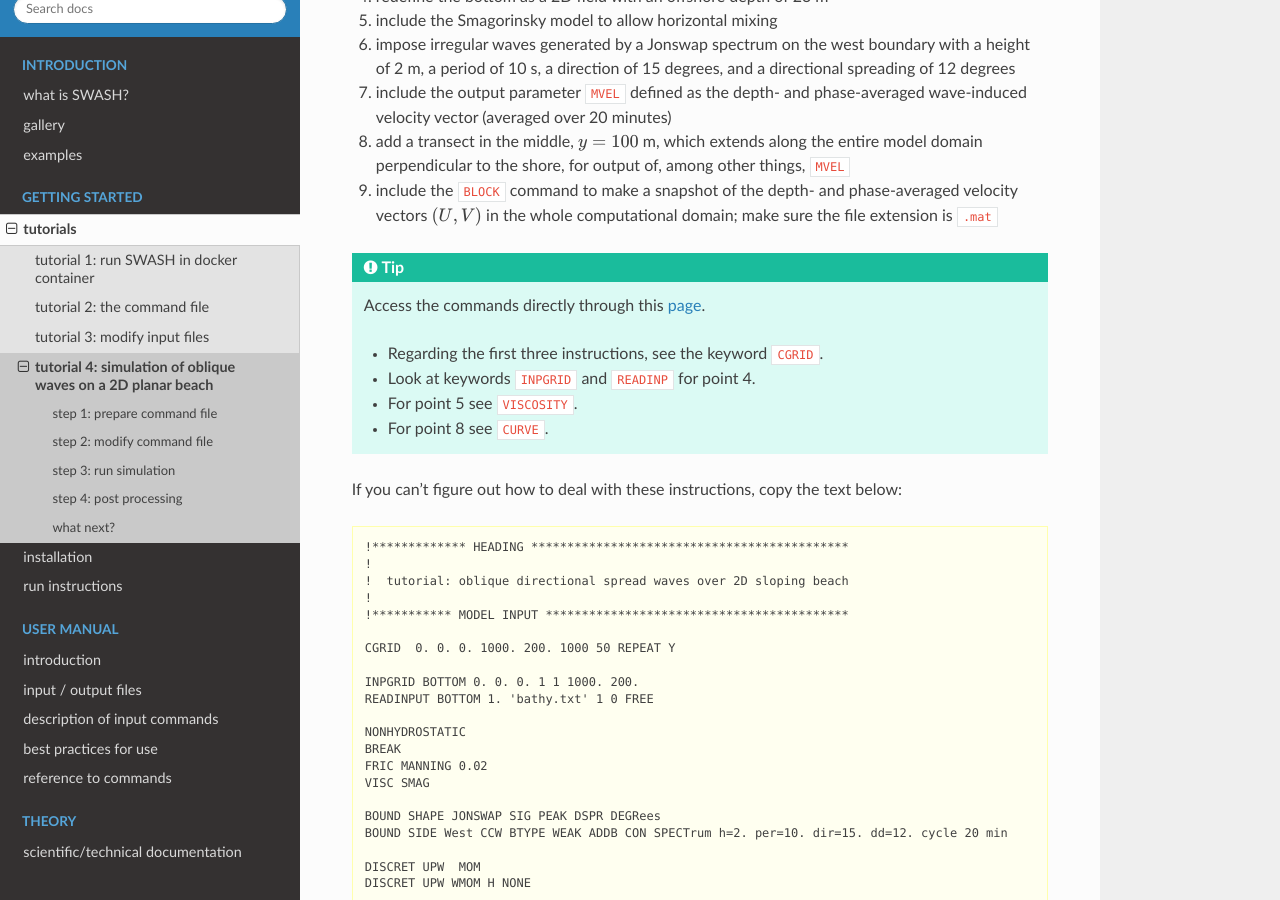
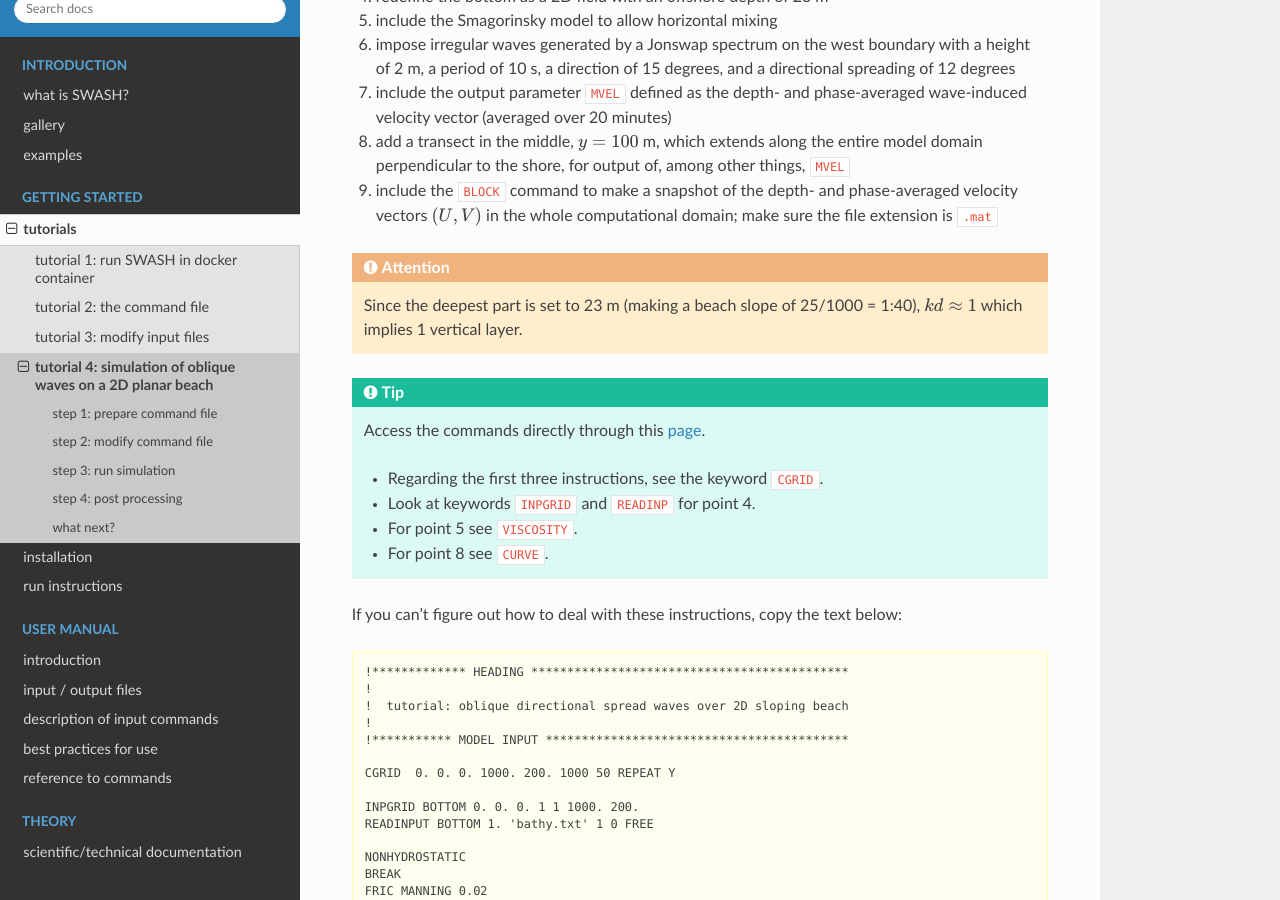
Before and after one commit to delftwaves/swash-docs, a Sphinx documentation site: the page built from docs/getting_started/tuto4/index.rst, in a window 1280 px wide and 900 px high, scrolled down 1058 px. Built offline with Sphinx 7.4.7 and the Read the Docs theme 3.1.0, drawn with Linux system fonts in a browser that asks for light colours.

Commit message:
update documentation

```diff
--- a/docs/getting_started/tuto4/index.rst
+++ b/docs/getting_started/tuto4/index.rst
@@ -42,6 +42,10 @@
 #. add a transect in the middle, :math:`y = 100` m, which extends along the entire model domain perpendicular to the shore, for output of, among other things, ``MVEL``
 #. include the ``BLOCK`` command to make a snapshot of the depth- and phase-averaged velocity vectors :math:`(U,V)` in the whole computational domain;
    make sure the file extension is ``.mat``
+
+.. attention::
+
+   Since the deepest part is set to 23 m (making a beach slope of 25/1000 = 1:40), :math:`kd \approx 1` which implies 1 vertical layer.
 
 .. tip::
 
```
